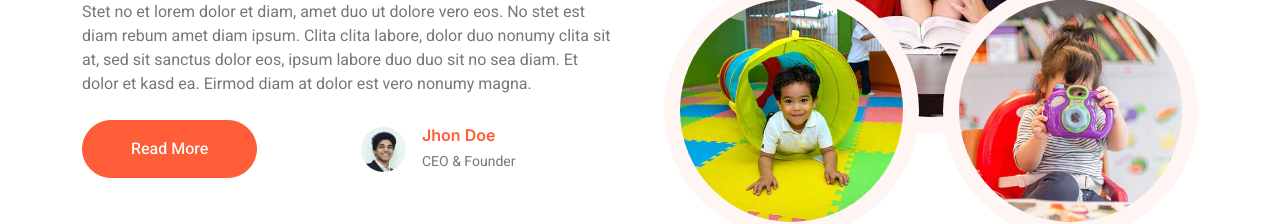
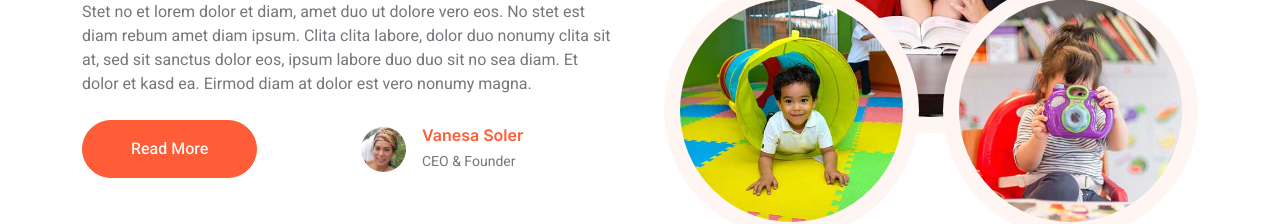
Before and after one commit to elgela/olivias, a plain HTML site: page index.html in a window 1280 px wide. Shown: the part 1440-1664 px from the top of the page. Drawn offline with nearby package versions, Linux system fonts and the light colour scheme.

Commit message:
about foto

```diff
--- a/index.html
+++ b/index.html
@@ -123,9 +123,9 @@
                             </div>
                             <div class="col-sm-6">
                                 <div class="d-flex align-items-center">
-                                    <img class="rounded-circle flex-shrink-0" src="img/user.jpg" alt="" style="width: 45px; height: 45px;">
+                                    <img class="rounded-circle flex-shrink-0" src="img/vane_soler.jpg" alt="foto de vanesa soler" style="width: 45px; height: 45px;">
                                     <div class="ms-3">
-                                        <h6 class="text-primary mb-1">Jhon Doe</h6>
+                                        <h6 class="text-primary mb-1">Vanesa Soler</h6>
                                         <small>CEO & Founder</small>
                                     </div>
                                 </div>
```
Also changed, not shown: img/vane_soler.jpg (added).
